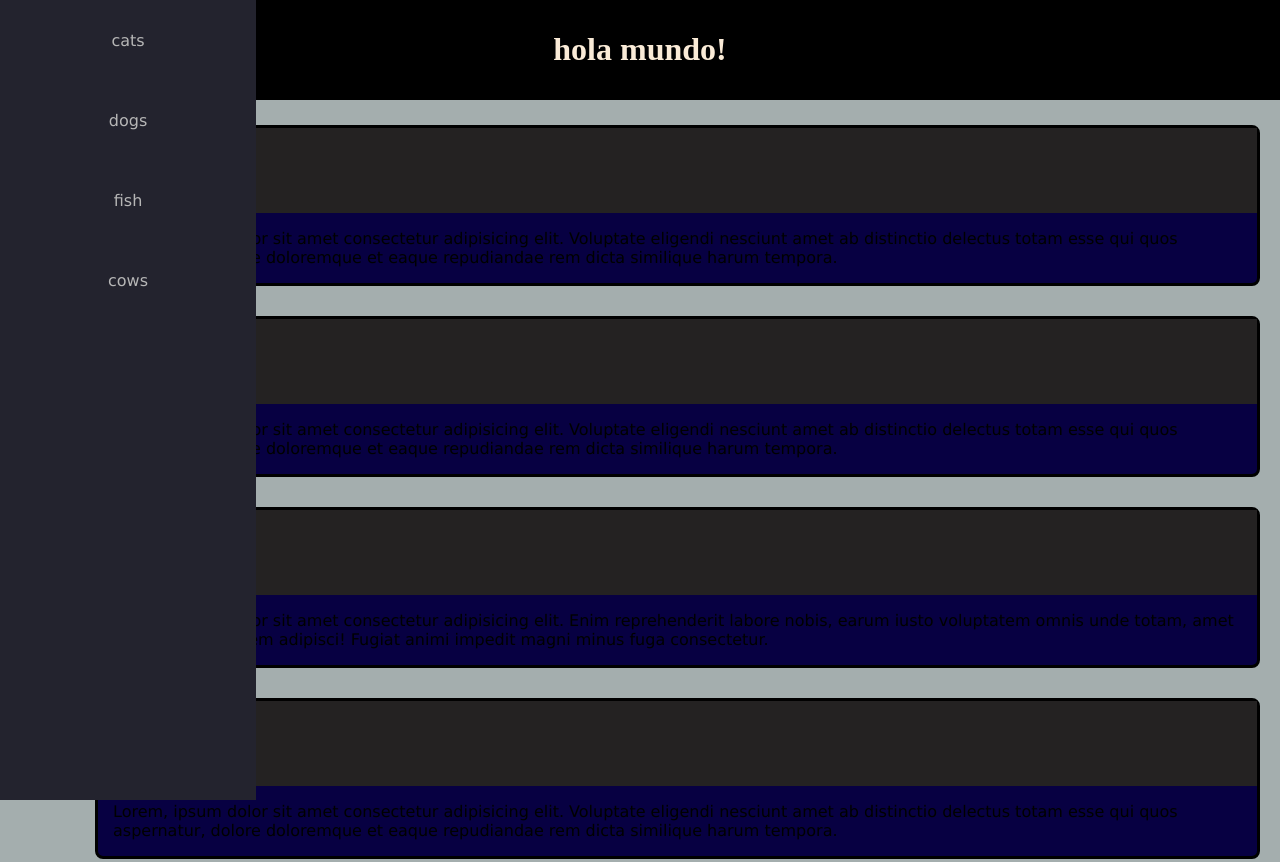
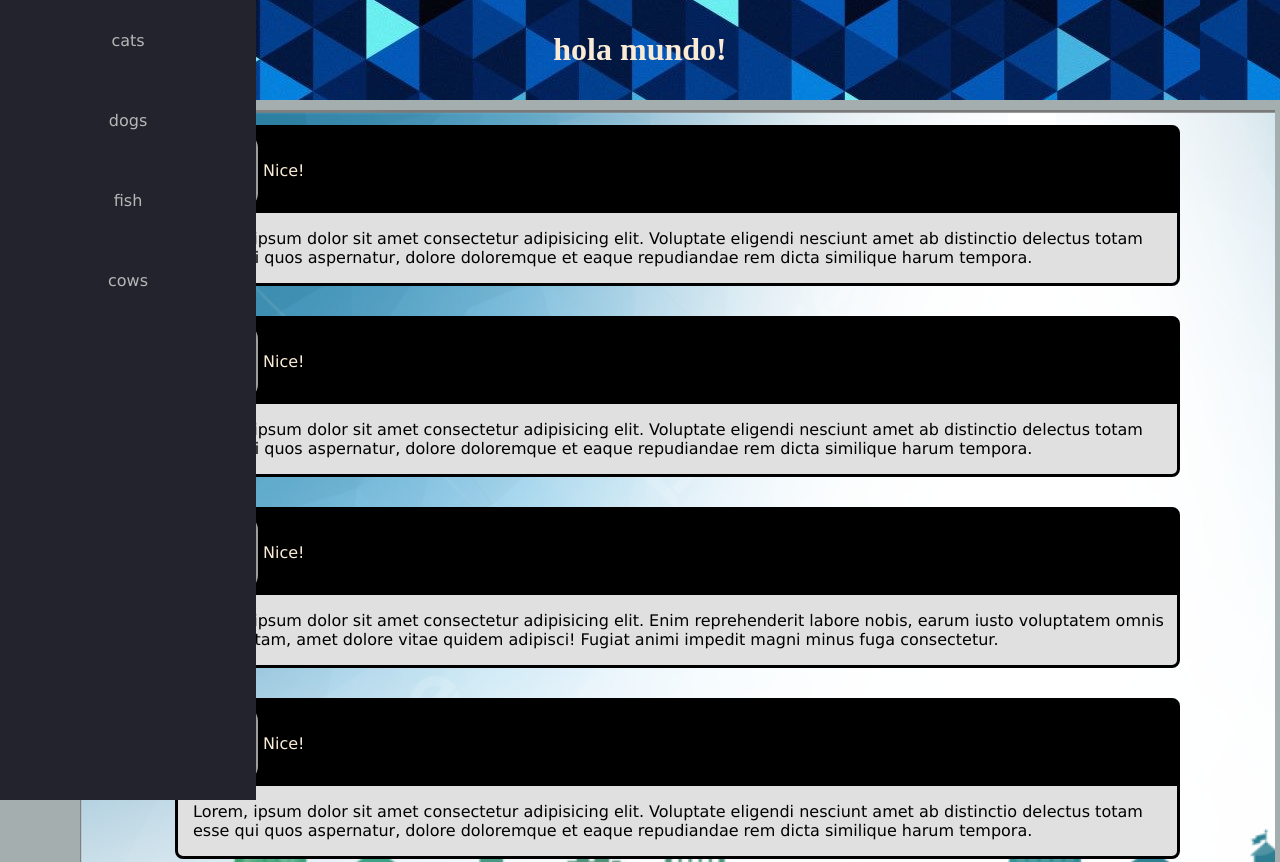
Before and after one commit to NicolasBustosSalazar/blog, a plain HTML site: page index.html in a window 1280 px wide. Shown: the top 862 px of the page. Drawn offline with Linux system fonts and the light colour scheme; grey boxes are pictures that could not be loaded.

Commit message:
background images style

```diff
--- a/css/style.css
+++ b/css/style.css
@@ -87,27 +87,32 @@ li :hover .link-text{
 
 #title {
     background-color: #000000;
+    background-image: url("../img/wallpapersden.com_triangle-pattern-digital-art_3200x2560.jpg");
     border-style: outset;
     border-color: azure;
     text-align: center;
     padding: 10px;
-
+    height: 10vh;
     border: 5px;
 }
 
 
 #prime {
+    background-image: url("../img/Screenshot\ 2023-06-18\ 202741_2.png");
+    background-repeat:repeat-x;
+    padding-left: 10vh;
+    padding-right: 10vh;
     position: relative;
     display: flex;
     flex-direction: column;
     order: 0;
-    align-items: stretch;
+    align-items: center;
     justify-content: center;
     /*border-style: solid;*/
     /*border-color: rgb(0, 0, 0);*/
     min-height: 400px;
     /*padding: 10px 10vw;*/
-    background-color: rgb(164, 174, 174);
+    background-color: rgb(255, 255, 255);
     /*border-radius: 25px;*/
     margin-top: 10px;
     margin-bottom: 10px;
@@ -116,13 +121,15 @@ li :hover .link-text{
 }
 
 .card {
+
+
     align-items: center;
     opacity: 0;
     transition: 1.2s;
     filter: blur(5px);
     transform: translateX(-100%);
     margin: 15px;
-    background-color: #070042;
+    background-color: #e0e0e0;
     border-radius: 8px;
     border-style: solid;
     border-color: black;
@@ -140,12 +147,13 @@ li :hover .link-text{
 .post_header {
     display: flex;
     align-items: center;
-    background-color: #242222;
+    background-color: #000000;
+    color: antiquewhite;
 }
 
 .post_header:hover{
-    color: green;
-    background-color: #413d3d;
+    color: rgb(0, 255, 0, 0.959);
+    background-color: #2d2d3f;
 }
 
 .post_icon {
```
Also changed, not shown: img/Screenshot 2023-06-18 202741.png (added), img/Screenshot 2023-06-18 202741_2.png (added), img/wallpapersden.com_triangle-pattern-digital-art_3200x2560.jpg (added).
